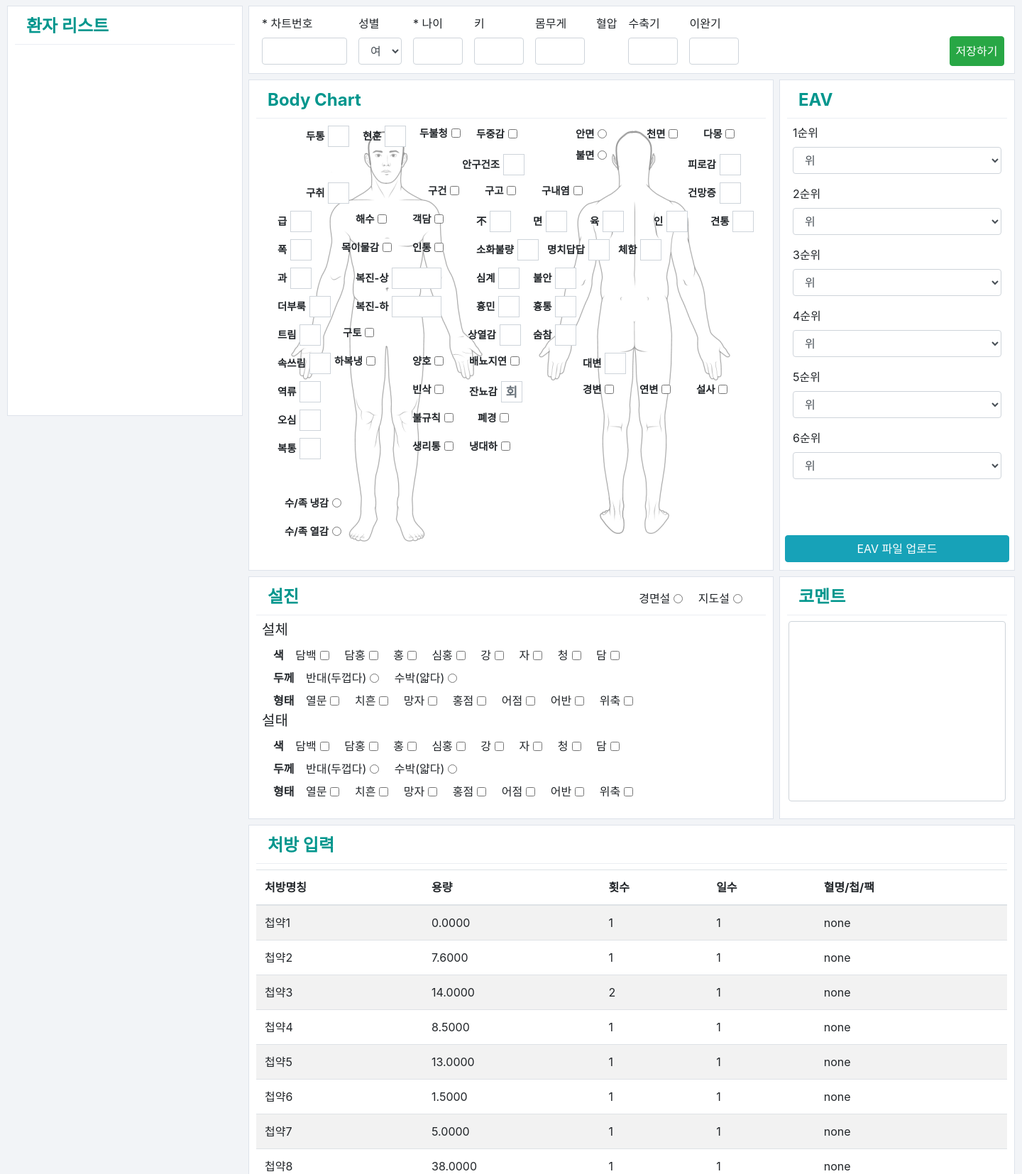
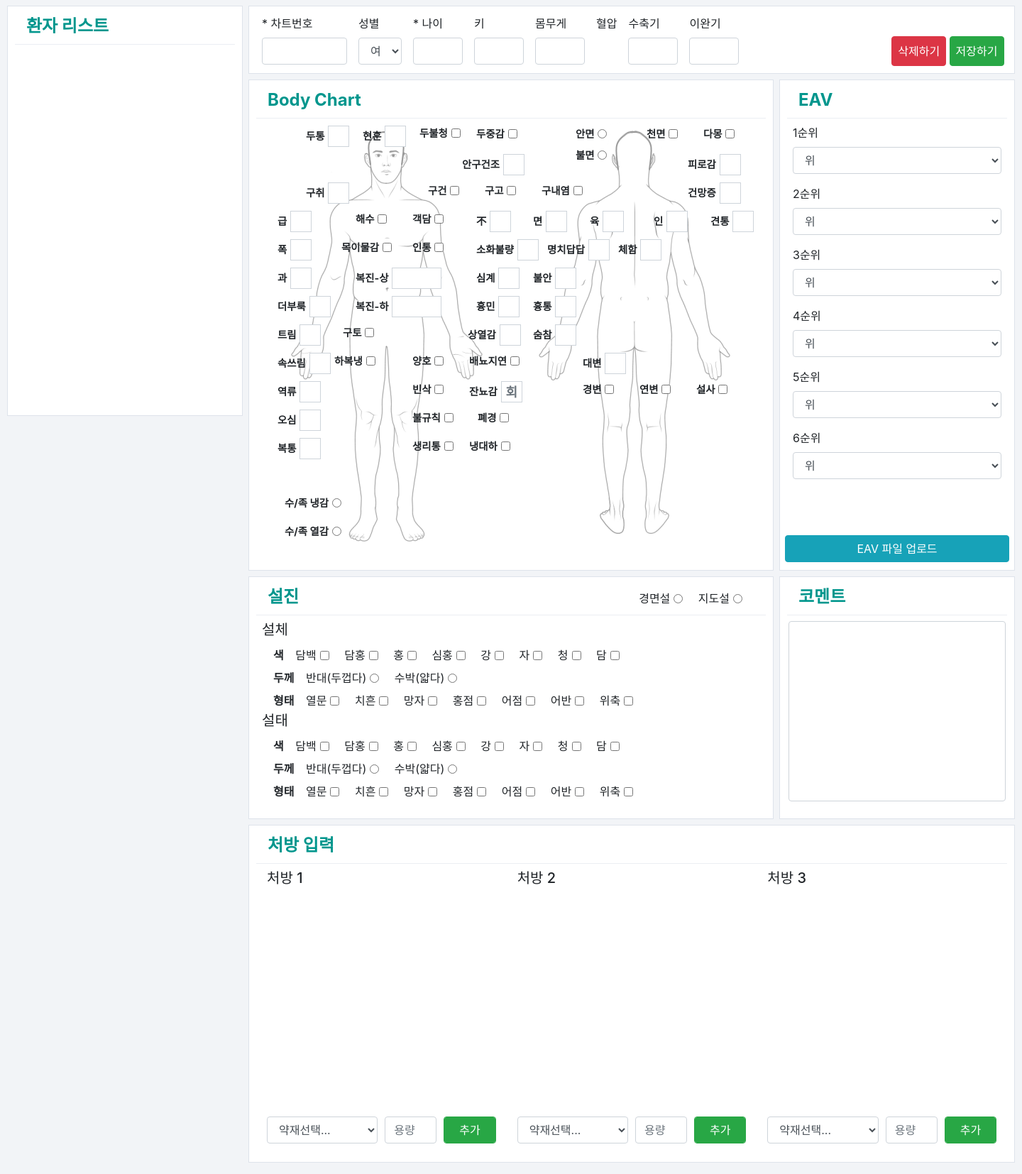
Before and after one commit to weedahm/data-collection-web, a Django app: page / in a window 1440 px wide. Shown: the part 140-1794 px from the top of the page at 71% size. Run offline with Django 3.2, Linux system fonts and the light colour scheme; the visitor is signed in with stand-in values (Sample User, id 1); data that the repository does not hold is empty; some libraries are stand-ins or nearby versions.

Commit message:
처방 수정

```diff
--- a/weedahm/data_collecting/static/css/custom.css
+++ b/weedahm/data_collecting/static/css/custom.css
@@ -117,7 +117,6 @@ html {
 
 .list-patient {
   height: 500px;
-
 }
 
 /* basic information */
@@ -239,8 +238,22 @@ p.tongue-form-category {
   padding-top: 8px;
 }
 
-.section-prescription-table {
+.section-prescription-form {
   padding-top: 8px;
+}
+
+.pre-table-scroll {
+  margin-top: 16px;
+  margin-bottom: 8px;
+  overflow-y: scroll;
+}
+
+.pre-table {
+  height: 300px;
+}
+
+.close span {
+  font-size: 18px;
 }
 
 /* footer */
@@ -397,7 +410,7 @@ p.footer {
 }
 
 .scrollbar-default::-webkit-scrollbar {
-  width: 12px;
+  width: 8px;
   background-color: #F5F5F5;
 }
 
--- a/weedahm/data_collecting/static/js/custom.js
+++ b/weedahm/data_collecting/static/js/custom.js
@@ -1,3 +1,13 @@
+function get_table_row(medicine, gram) {
+    var tbl = '';
+    tbl += '<tr class="prescriptions">';
+    tbl += '<td style="width: 50%;" value="' + medicine + '">' + medicine + '</td>'
+    tbl += '<td style="width: 25%;" value="' + gram + '">' + gram + '</td>'
+    tbl += '<td style="width: 25%;"><button type="button" class="close"><span class="fa fa-close"></span></button></td>'
+    tbl += '</tr>'
+    return tbl
+}
+
 function init_datatimepicker() {
     $('.input-daterange').datepicker({
         format: "yyyy/mm/dd",
@@ -25,6 +35,28 @@ function init_vaild_check() {
                 }
             }
         }
+        var set_prescription = function (entry) {
+            $('.prescription').find('tbody').empty()
+            for (const [key, value] of Object.entries(entry)) {
+                var tokens = key.split("_")
+                switch (tokens[0]) {
+                    case '처방 1':
+                        $tbody
+                        $('.prescription.first').find('tbody').append(get_table_row(tokens[1], value))
+                        break;
+                    case '처방 2':
+                        $('.prescription.second').find('tbody').append(get_table_row(tokens[1], value))
+                        break;
+                    case '처방 3':
+                        $('.prescription.third').find('tbody').append(get_table_row(tokens[1], value))
+                        break;
+                }
+                var $tbody = $('.prescription').find('tbody')
+                $tbody.find('button.close').on('click', function () {
+                    $(this).closest('tr').remove()
+                })
+            }
+        }
         var chart_id = $(this).val()
         if (chart_id.length == 8) {
             $.ajax({
@@ -43,6 +75,9 @@ function init_vaild_check() {
                 }
                 if (response.tongue != null) {
                     set_chart(response.tongue)
+                }
+                if (response.prescription != null) {
+                    set_prescription(response.prescription)
                 }
                 if ($.isEmptyObject(response)) {
                     $('#patient-data-submit')[0].reset()
@@ -180,12 +215,21 @@ function init_jq_post() {
             }
         })
 
+        var prescription = {}
+        $.each($('.prescriptions'), function (_, value) {
+            var category = $(this).closest('.prescription').find('h5').html()
+            var name = value.children.item(0).innerHTML
+            var gram = value.children.item(1).innerHTML
+            prescription[category + '_' + name] = gram
+        })
+
         var payload = JSON.stringify({
             chart_id: chart_id,
             basic_info: basic_info,
             bodychart: bodychart,
             eav: eav,
-            tongue: tongue
+            tongue: tongue,
+            prescription: prescription
         });
 
         $.ajax({
@@ -240,357 +284,28 @@ function init_get_patient_list() {
     })
 }
 
+function init_events() {
+    $('#delete-btn').on('click', function () {
+        var chart_id = $('#input-chart-id').val()
+        $('#deleteModalLabel').html('차트번호: ' + chart_id)
+        $('#deleteId').val(chart_id)
+    });
+
+    $('.pre-btn').on('click', function () {
+        var $tbody = $(this).closest('.prescription').find('tbody')
+        var medicine = $(this).closest('.form-row').find('select').val()
+        var gram = $(this).closest('.form-row').find('input').val()
+        $tbody.append(get_table_row(medicine, gram))
+        $tbody.find('button.close').on('click', function () {
+            $(this).closest('tr').remove()
+        })
+    })
+}
 
 $(document).ready(function ($) {
     init_datatimepicker();
     init_vaild_check();
     init_jq_post();
     init_get_patient_list();
-
-    var ajax_data = [{
-            pName: "첩약1",
-            amount: "0.0000",
-            numOfTime: "1",
-            days: "1",
-            text: "none"
-        },
-        {
-            pName: "첩약2",
-            amount: "7.6000",
-            numOfTime: "1",
-            days: "1",
-            text: "none"
-        },
-        {
-            pName: "첩약3",
-            amount: "14.0000",
-            numOfTime: "2",
-            days: "1",
-            text: "none"
-        },
-        {
-            pName: "첩약4",
-            amount: "8.5000",
-            numOfTime: "1",
-            days: "1",
-            text: "none"
-        },
-        {
-            pName: "첩약5",
-            amount: "13.0000",
-            numOfTime: "1",
-            days: "1",
-            text: "none"
-        },
-        {
-            pName: "첩약6",
-            amount: "1.5000",
-            numOfTime: "1",
-            days: "1",
-            text: "none"
-        },
-        {
-            pName: "첩약7",
-            amount: "5.0000",
-            numOfTime: "1",
-            days: "1",
-            text: "none"
-        },
-        {
-            pName: "첩약8",
-            amount: "38.0000",
-            numOfTime: "1",
-            days: "1",
-            text: "none"
-        },
-        {
-            pName: "첩약9",
-            amount: "14.0000",
-            numOfTime: "2",
-            days: "1",
-            text: "none"
-        },
-        {
-            pName: "첩약10",
-            amount: "2.0000",
-            numOfTime: "1",
-            days: "1",
-            text: "none"
-        },
-        {
-            pName: "첩약11",
-            amount: "12.0000",
-            numOfTime: "1",
-            days: "1",
-            text: "none"
-        },
-        {
-            pName: "첩약12",
-            amount: "7.0000",
-            numOfTime: "1",
-            days: "1",
-            text: "none"
-        },
-        {
-            pName: "첩약13",
-            amount: "9.0000",
-            numOfTime: "1",
-            days: "1",
-            text: "none"
-        },
-        {
-            pName: "첩약14",
-            amount: "2.0000",
-            numOfTime: "1",
-            days: "1",
-            text: "none"
-        },
-        {
-            pName: "첩약15",
-            amount: "1.0000",
-            numOfTime: "1",
-            days: "1",
-            text: "none"
-        },
-        {
-            pName: "첩약16",
-            amount: "1.7000",
-            numOfTime: "2",
-            days: "1",
-            text: "none"
-        },
-        {
-            pName: "첩약17",
-            amount: "16.0000",
-            numOfTime: "1",
-            days: "1",
-            text: "none"
-        },
-        {
-            pName: "첩약18",
-            amount: "1.0000",
-            numOfTime: "1",
-            days: "1",
-            text: "none"
-        },
-        {
-            pName: "첩약19",
-            amount: "1.8000",
-            numOfTime: "1",
-            days: "1",
-            text: "none"
-        },
-
-    ]
-
-
-
-    var random_id = function () {
-        var id_num = Math.random().toString(9).substr(2, 3);
-        var id_str = Math.random().toString(36).substr(2);
-
-        return id_num + id_str;
-    }
-
-
-    //--->create data table > start
-    var tbl = '';
-    tbl += '<table class="table table-hover table-striped">'
-
-    //--->create table header > start
-    tbl += '<thead>';
-    tbl += '<tr>';
-    tbl += '<th>처방명칭</th>';
-    tbl += '<th>용량</th>';
-    tbl += '<th>횟수</th>';
-    tbl += '<th>일수</th>';
-    tbl += '<th>혈명/첩/팩</th>';
-    tbl += '</tr>';
-    tbl += '</thead>';
-    //--->create table header > end
-
-
-    //--->create table body > start
-    tbl += '<tbody>';
-
-    //--->create table body rows > start
-    $.each(ajax_data, function (index, val) {
-        //you can replace with your database row id
-        var row_id = random_id();
-
-        //loop through ajax row data
-        tbl += '<tr row_id="' + row_id + '">';
-        tbl += '<td scope="col"><div class="row_data" edit_type="click" col_name="pName">' + val['pName'] + '</div></td>';
-        tbl += '<td><div class="row_data" edit_type="click" col_name="amount">' + val['amount'] + '</div></td>';
-        tbl += '<td><div class="row_data" edit_type="click" col_name="numOfTime">' + val['numOfTime'] + '</div></td>';
-        tbl += '<td><div class="row_data" edit_type="click" col_name="days">' + val['days'] + '</div></td>';
-        tbl += '<td><div class="row_data" edit_type="click" col_name="text">' + val['text'] + '</div></td>';
-        //--->edit options > end
-        tbl += '</tr>';
-    });
-
-    //--->create table body rows > end
-
-    tbl += '</tbody>';
-    //--->create table body > end
-
-    tbl += '</table>'
-    //--->create data table > end
-
-    //out put table data
-    $(document).find('.section-prescription-table').html(tbl);
-
-    $(document).find('.btn_save').hide();
-    $(document).find('.btn_cancel').hide();
-
-
-    //--->make div editable > start
-    $(document).on('click', '.row_data', function (event) {
-        event.preventDefault();
-
-        if ($(this).attr('edit_type') == 'button') {
-            return false;
-        }
-
-        //make div editable
-        $(this).closest('div').attr('contenteditable', 'true');
-        //add bg css
-
-        $(this).focus();
-    })
-    //--->make div editable > end
-
-
-    //--->save single field data > start
-    $(document).on('focusout', '.row_data', function (event) {
-        event.preventDefault();
-
-        if ($(this).attr('edit_type') == 'button') {
-            return false;
-        }
-
-        var row_id = $(this).closest('tr').attr('row_id');
-
-        var row_div = $(this)
-            .removeClass('bg-warning') //add bg css
-            .css('padding', '')
-
-        var col_name = row_div.attr('col_name');
-        var col_val = row_div.html();
-
-        var arr = {};
-        arr[col_name] = col_val;
-
-        //use the "arr"	object for your ajax call
-        $.extend(arr, {
-            row_id: row_id
-        });
-
-        //out put to show
-        $('.post_msg').html('<pre class="bg-success">' + JSON.stringify(arr, null, 2) + '</pre>');
-
-    })
-    //--->save single field data > end
-
-
-    //--->button > edit > start
-    $(document).on('click', '.btn_edit', function (event) {
-        event.preventDefault();
-        var tbl_row = $(this).closest('tr');
-
-        var row_id = tbl_row.attr('row_id');
-
-        tbl_row.find('.btn_save').show();
-        tbl_row.find('.btn_cancel').show();
-
-        //hide edit button
-        tbl_row.find('.btn_edit').hide();
-
-        //make the whole row editable
-        tbl_row.find('.row_data')
-            .attr('contenteditable', 'true')
-            .attr('edit_type', 'button')
-            .css('padding', '3px')
-
-        //--->add the original entry > start
-        tbl_row.find('.row_data').each(function (index, val) {
-            //this will help in case user decided to click on cancel button
-            $(this).attr('original_entry', $(this).html());
-        });
-        //--->add the original entry > end
-
-    });
-    //--->button > edit > end
-
-
-    //--->button > cancel > start
-    $(document).on('click', '.btn_cancel', function (event) {
-        event.preventDefault();
-
-        var tbl_row = $(this).closest('tr');
-
-        var row_id = tbl_row.attr('row_id');
-
-        //hide save and cacel buttons
-        tbl_row.find('.btn_save').hide();
-        tbl_row.find('.btn_cancel').hide();
-
-        //show edit button
-        tbl_row.find('.btn_edit').show();
-
-        //make the whole row editable
-        tbl_row.find('.row_data')
-            .attr('edit_type', 'click')
-            .removeClass('bg-warning')
-            .css('padding', '')
-
-        tbl_row.find('.row_data').each(function (index, val) {
-            $(this).html($(this).attr('original_entry'));
-        });
-    });
-    //--->button > cancel > end
-
-
-    //--->save whole row entery > start
-    $(document).on('click', '.btn_save', function (event) {
-        event.preventDefault();
-        var tbl_row = $(this).closest('tr');
-
-        var row_id = tbl_row.attr('row_id');
-
-
-        //hide save and cacel buttons
-        tbl_row.find('.btn_save').hide();
-        tbl_row.find('.btn_cancel').hide();
-
-        //show edit button
-        tbl_row.find('.btn_edit').show();
-
-
-        //make the whole row editable
-        tbl_row.find('.row_data')
-            .attr('edit_type', 'click')
-            .removeClass('bg-warning')
-            .css('padding', '')
-
-        //--->get row data > start
-        var arr = {};
-        tbl_row.find('.row_data').each(function (index, val) {
-            var col_name = $(this).attr('col_name');
-            var col_val = $(this).html();
-            arr[col_name] = col_val;
-        });
-        //--->get row data > end
-
-        //use the "arr"	object for your ajax call
-        $.extend(arr, {
-            row_id: row_id
-        });
-
-        //out put to show
-        $('.post_msg').html('<pre class="bg-success">' + JSON.stringify(arr, null, 2) + '</pre>')
-
-
-    });
-    //--->save whole row entery > end
+    init_events();
 });
--- a/weedahm/data_collecting/templates/data_collecting/eav_select_options.html
+++ b/weedahm/data_collecting/templates/data_collecting/eav_select_options.html
@@ -1,11 +1,13 @@
 <option selected>위</option>
 <option>경추</option>
-<option>머리</option>
-<option>피부</option>
-<option>갑상선</option>
-<option>담낭</option>
-<option>십이지장</option>
-<option>동맥</option>
+<option>심장</option>
+<option>뇌</option>
+<option>전립선,방광/자궁,방광</option>
+<option>폐</option>
 <option>간</option>
+<option>담</option>
+<option>갑상선/부갑상선</option>
+<option>혈관/대동맥</option>
+<option>소장</option>
 <option>대장</option>
-<option>심장</option>
+<option>복강</option>
--- a/weedahm/data_collecting/templates/data_collecting/main.html
+++ b/weedahm/data_collecting/templates/data_collecting/main.html
@@ -82,6 +82,10 @@
                     </div>
 
                     <div class="form-group basic-information-btn-group">
+                        <button id="delete-btn" class="btn btn-danger btn-custom" type="button" data-toggle="modal" data-target="#deleteModal">
+                            삭제하기
+                        </button>
+
                         <input id="submit-btn" class="btn btn-success btn-custom" type="submit" value="저장하기">
                         <span class="fa"></span>
                         </input>
@@ -816,10 +820,49 @@
                 <div class="section-header">
                     <span class="section-header-text">처방 입력</span>
                 </div>
-                <div class="section-prescription-table"></div>
+                <div class="section-prescription-form container">
+                    <div class="row">
+                        <div class="prescription first col-md col-sm">
+                            <h5>처방 1</h5>
+                            {% include "data_collecting/prescription-table.html" %}
+                        </div>
+                        <div class="prescription second col-md col-sm">
+                            <h5>처방 2</h5>
+                            {% include "data_collecting/prescription-table.html" %}
+                        </div>
+                        <div class="prescription third col-md col-sm">
+                            <h5>처방 3</h5>
+                            {% include "data_collecting/prescription-table.html" %}
+                        </div>
+                    </div>
+                </div>
             </div>
         </div>
     </form>
 </div>
 
+<div class="modal fade" id="deleteModal" tabindex="-1" role="dialog" aria-labelledby="deleteModalLabel" aria-hidden="true">
+    <div class="modal-dialog" role="document">
+        <div class="modal-content">
+            <div class="modal-header">
+                <h5 class="modal-title" id="deleteModalLabel" value="?">삭제</h5>
+                <button type="button" class="close" data-dismiss="modal" aria-label="Close">
+                    <span aria-hidden="true">&times;</span>
+                </button>
+            </div>
+            <div class="modal-body">
+                정말로 삭제하시겠습니까?
+            </div>
+            <div class="modal-footer">
+                <form action="{% url 'data_collecting:delete' %}" method="post">
+                    {% csrf_token %}
+                    <input type="hidden" id="deleteId" name="deleteId" value="">
+                    <button type="button" class="btn btn-secondary" data-dismiss="modal">취소</button>
+                    <input type="submit" class="btn btn-danger" value="삭제">
+                </form>
+            </div>
+        </div>
+    </div>
+</div>
+
 {% endblock content %}
--- /dev/null
+++ b/weedahm/data_collecting/templates/data_collecting/prescription-table.html
@@ -0,0 +1,20 @@
+<div class="pre-table-scroll scrollbar-default">
+    <div class="pre-table">
+        <table class="table table-hover table-striped">
+            <tbody></tbody>
+        </table>
+    </div>
+</div>
+<div class="form-row">
+    <div class="form-group col-md-6">
+        <select class="form-control">
+            {% include "data_collecting/prescription_select_options.html" %}
+        </select>
+    </div>
+    <div class="form-group col-md-3">
+        <input type="text" class="form-control" placeholder="용량">
+    </div>
+    <div class="form-group col-md-3">
+        <button type="button" class="pre-btn form-control btn btn-success">추가</button>
+    </div>
+</div>
--- /dev/null
+++ b/weedahm/data_collecting/templates/data_collecting/prescription_select_options.html
@@ -0,0 +1,29 @@
+<option selected>약재선택...</option>
+<option>허한</option>
+<option>실열</option>
+<option>청쾌</option>
+<option>홍소</option>
+<option>소화</option>
+<option>가스@</option>
+<option>가스</option>
+<option>음적</option>
+<option>심혈</option>
+<option>협심</option>
+<option>속쓰림</option>
+<option>체기</option>
+<option>변비</option>
+<option>보약</option>
+<option>설사</option>
+<option>갱년기</option>
+<option>어지럼</option>
+<option>두통</option>
+<option>소체</option>
+<option>중체</option>
+<option>실체</option>
+<option>수자심</option>
+<option>옻</option>
+<option>수면</option>
+<option>수면(2)</option>
+<option>총명</option>
+<option>피부</option>
+<option>BC</option>
--- a/weedahm/data_collecting/urls.py
+++ b/weedahm/data_collecting/urls.py
@@ -9,6 +9,7 @@ urlpatterns = [
     path('logout', views.logout, name='logout'),
     path('', views.index, name='index'),
     path('submit', views.submit, name='submit'),
+    path('delete', views.delete, name='delete'),
     path('patients/', views.patients, name='patients'),
     path('patient/<str:chart_id>', views.patient, name='patient')
 ]
--- a/weedahm/data_collecting/views.py
+++ b/weedahm/data_collecting/views.py
@@ -68,4 +68,8 @@ def submit(request):
         else:
             return HttpResponse("No Changes")
 
-    # return render(request, 'data_collecting/main.html')
+@login_required(login_url='/login')
+def delete(request):
+    chart_id = request.POST['deleteId']
+    Patient.objects.filter(chart_id=chart_id).delete()
+    return HttpResponseRedirect(reverse('data_collecting:index'))
```
